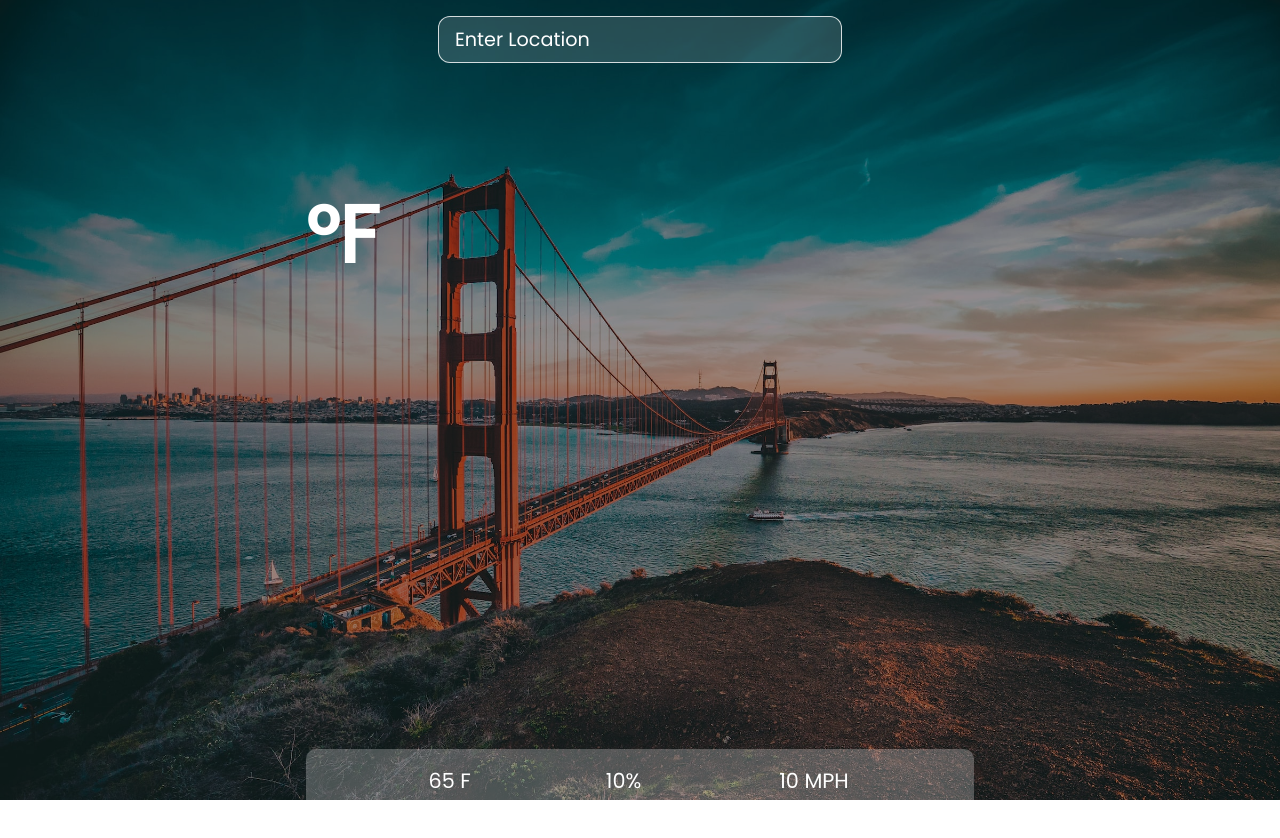
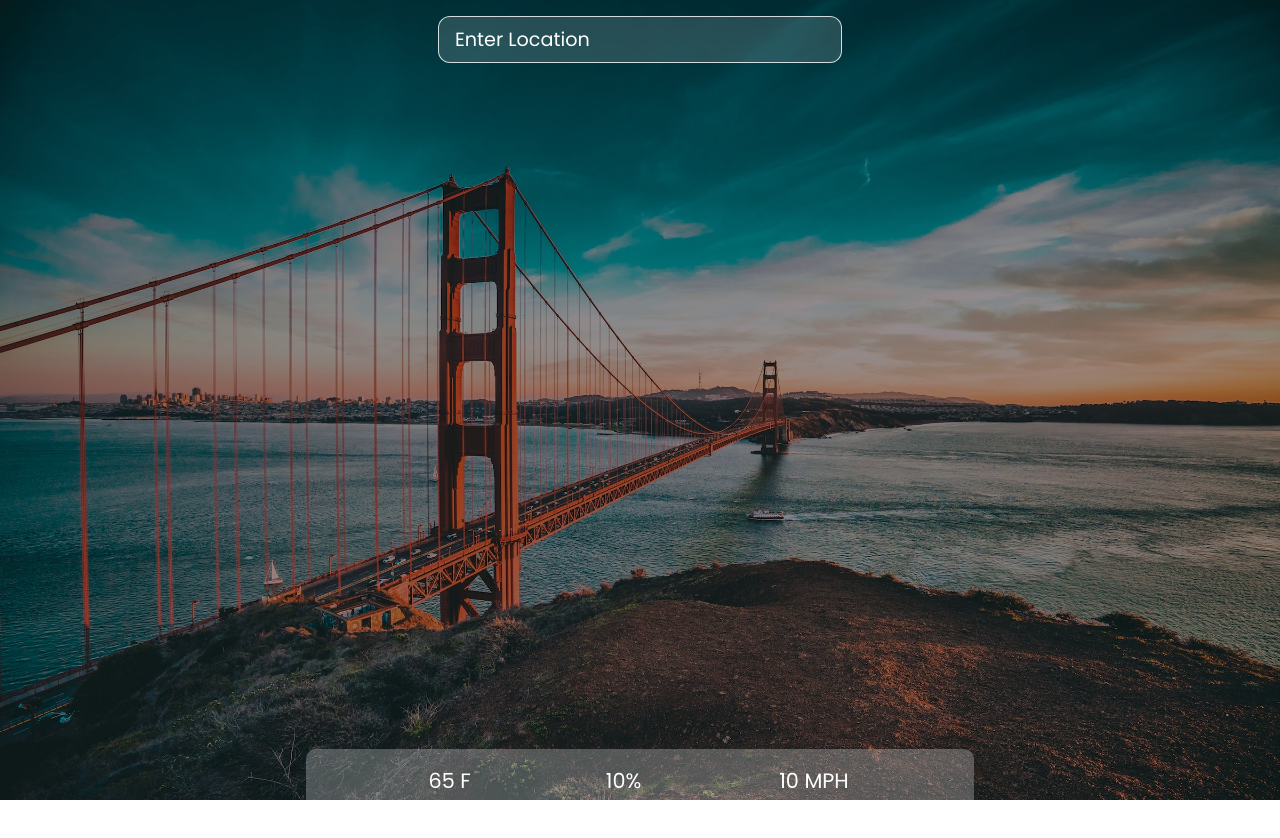
Before and after one commit to koller-m/weather-app-react, a React (Create React App) app: page / in a window 1280 px wide. Shown: the top 838 px of the page. Built offline with nearby package versions, Linux system fonts and the light colour scheme.

Commit message:
Toggle fahrenheit after a city is entered

```diff
--- a/src/App.js
+++ b/src/App.js
@@ -6,12 +6,14 @@ function App() {
   const [cityName, setCityName] = useState('')
   const [temp, setTemp] = useState('')
   const [forecast, setForecast] = useState('')
+  const [show, setShow] = useState(false)
 
   const cityURL = `http://dataservice.accuweather.com/locations/v1/cities/search?apikey=HhZNFDQE6xUAxBSeWc9AsUGTlPSqsb1e&q=${location}`
 
   const listenFunc = (e) => {
     if (e.key === 'Enter') {
       getData()
+      setShow(true)
     }
   }
 
@@ -45,7 +47,7 @@ function App() {
             <p>{cityName}</p>
           </div>
           <div className="temp">
-            <h1>{temp} <span>°F</span></h1>
+            <h1>{temp} {show && <span>°F</span>}</h1>
           </div>
           <div className="description">
             <p>{forecast}</p>
```
